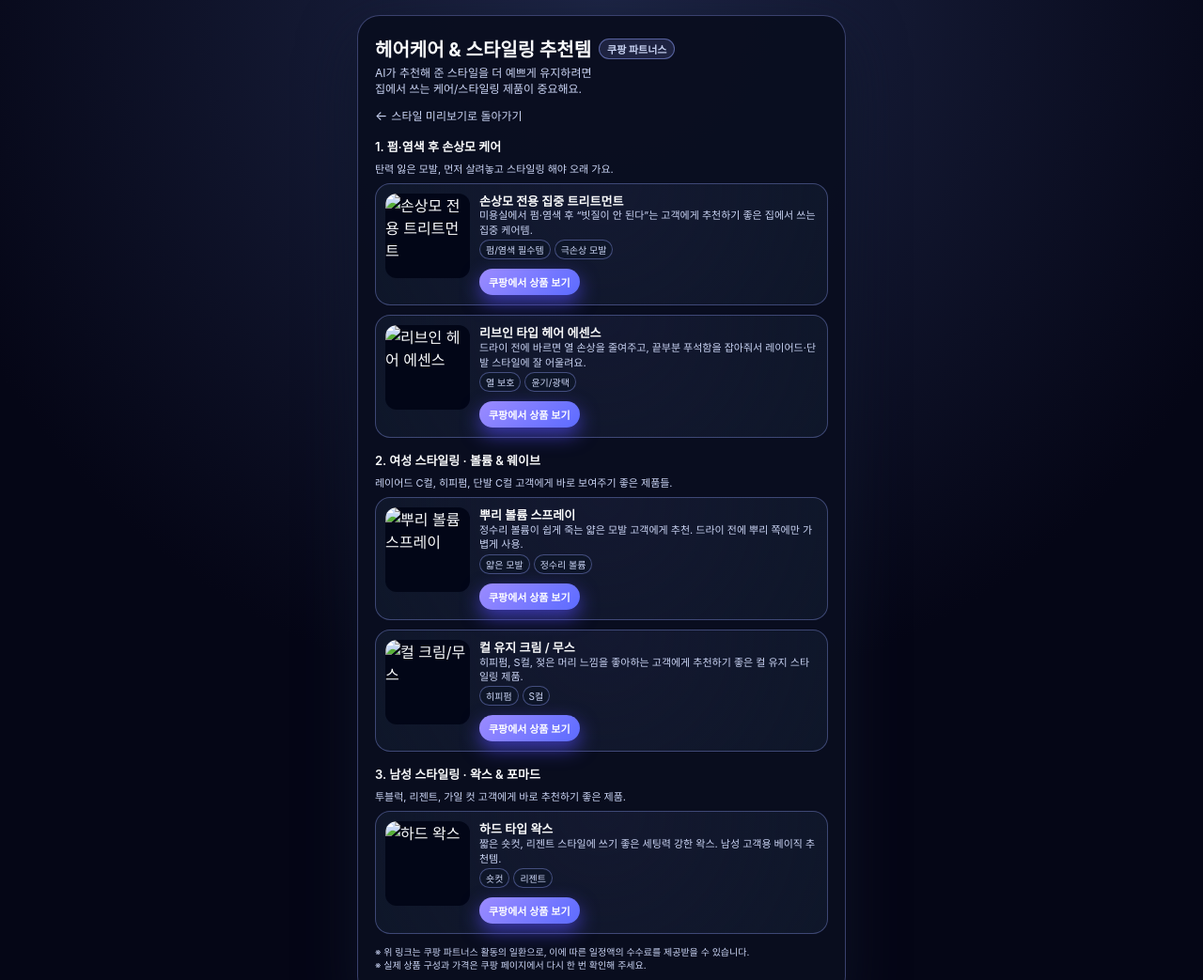
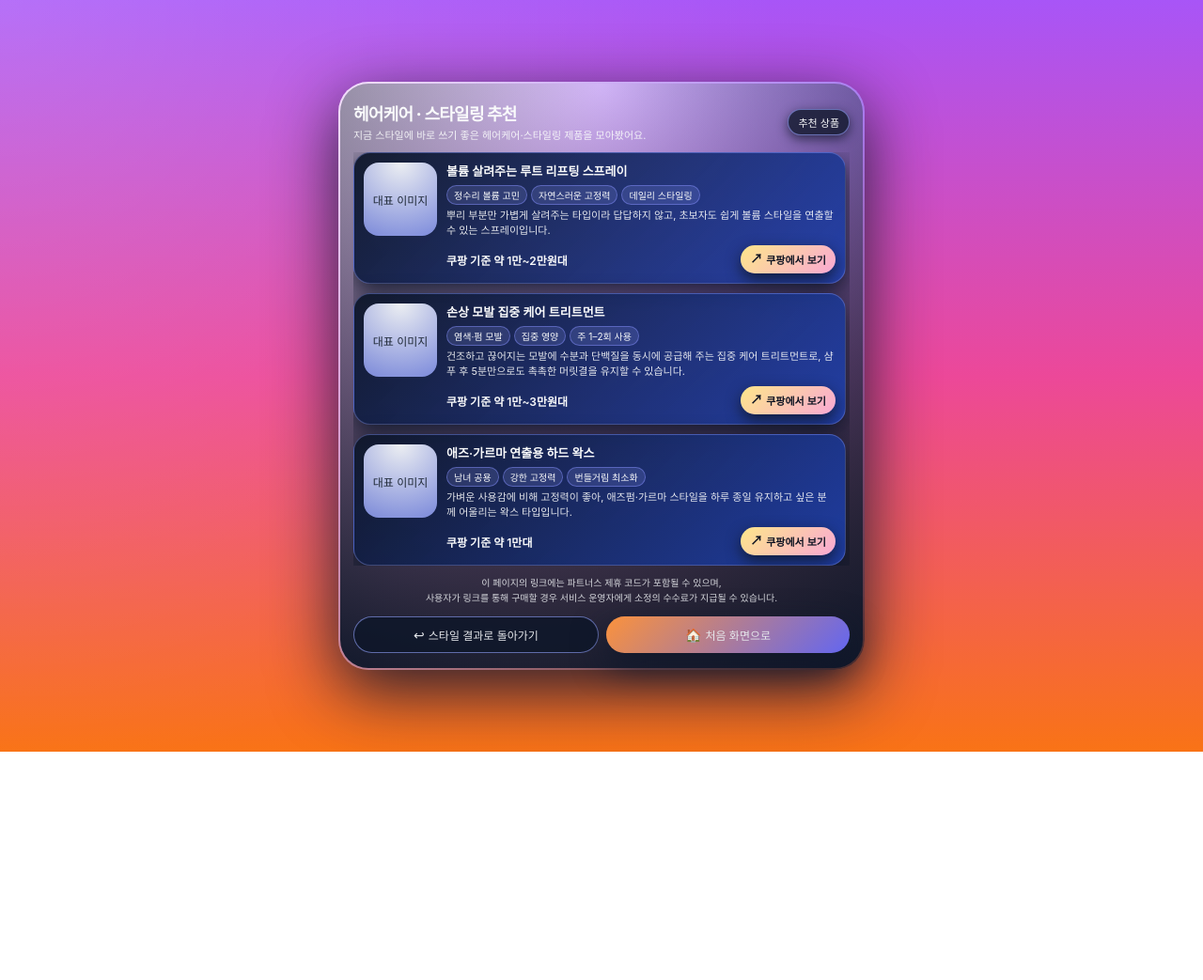
Before and after one commit to wkh7997-ship-it/ai-hair-stylist, a website: page public/products.html in a window 1280 px wide. Shown: the top 1043 px of the page at 94% size. After the commit the page ends 800 px from the top, so only its background shows below. Drawn offline with Linux system fonts and the light colour scheme.

Commit message:
Update products.html

```diff
--- a/public/products.html
+++ b/public/products.html
@@ -2,143 +2,147 @@
 <html lang="ko">
 <head>
   <meta charset="UTF-8" />
-  <title>AI 헤어코치 - 추천 헤어케어 & 스타일링템</title>
+  <title>AI 헤어 스타일러 – 추천 상품</title>
   <meta name="viewport" content="width=device-width, initial-scale=1" />
   <style>
     :root {
-      --primary: #9b8bff;
-      --primary-strong: #5c6bff;
-      --bg-deep: #050616;
-      --bg-top: #11152b;
-      --glass: rgba(10, 14, 32, 0.96);
-      --text-main: #f9fafb;
-      --text-sub: #cbd5f5;
+      --purple-top: #a855f7;
+      --purple-mid: #ec4899;
+      --purple-bottom: #f97316;
+      --card-bg: rgba(15, 23, 42, 0.96);
+      --chip-bg: rgba(148, 163, 255, 0.18);
       --border-soft: rgba(148, 163, 255, 0.35);
-      --tag-bg: rgba(15, 23, 42, 0.9);
     }
 
-    * { box-sizing: border-box; margin: 0; padding: 0; }
+    * {
+      box-sizing: border-box;
+      margin: 0;
+      padding: 0;
+    }
 
     body {
       font-family: -apple-system, BlinkMacSystemFont, system-ui, sans-serif;
       min-height: 100vh;
       display: flex;
       justify-content: center;
-      background: radial-gradient(circle at top, #1d2545, #050616 60%);
-      color: var(--text-main);
+      align-items: center;
       padding: 16px;
+      background:
+        radial-gradient(circle at top left, rgba(255,255,255,0.16), transparent 55%),
+        linear-gradient(180deg, var(--purple-top), var(--purple-mid), var(--purple-bottom));
+      color: #f9fafb;
     }
 
-    .page {
+    .frame {
       width: 100%;
-      max-width: 520px;
-      background: var(--glass);
-      border-radius: 24px;
-      border: 1px solid var(--border-soft);
-      box-shadow: 0 24px 60px rgba(15, 23, 42, 0.8);
-      padding: 20px 18px 28px;
+      max-width: 560px;
+      border-radius: 32px;
+      padding: 2px;
+      background: linear-gradient(135deg,
+        rgba(255,255,255,0.8),
+        rgba(148,163,255,0.5),
+        rgba(15,23,42,0.7));
+      box-shadow: 0 22px 70px rgba(15,23,42,0.9);
+    }
+
+    .inner {
+      border-radius: 30px;
+      background: radial-gradient(circle at top,
+        rgba(255,255,255,0.06),
+        rgba(15,23,42,0.98));
+      padding: 18px 14px 16px;
     }
 
     .header {
-      margin-bottom: 14px;
+      display: flex;
+      justify-content: space-between;
+      align-items: center;
+      margin-bottom: 10px;
     }
 
-    .title {
-      font-size: 20px;
-      font-weight: 700;
-      display: flex;
-      align-items: center;
-      gap: 8px;
+    .title-wrap h1 {
+      font-size: 18px;
+      font-weight: 800;
+      letter-spacing: -0.04em;
+      margin-bottom: 4px;
     }
 
-    .title-badge {
+    .title-wrap p {
       font-size: 11px;
-      padding: 2px 8px;
-      border-radius: 999px;
-      background: rgba(148, 163, 255, 0.15);
-      border: 1px solid rgba(148, 163, 255, 0.5);
-      color: var(--text-sub);
-    }
-
-    .subtitle {
-      margin-top: 4px;
-      font-size: 12px;
-      color: var(--text-sub);
+      opacity: 0.9;
       line-height: 1.4;
     }
 
-    .back-btn {
+    .badge {
+      padding: 5px 10px;
+      border-radius: 999px;
+      border: 1px solid rgba(148,163,255,0.6);
+      font-size: 11px;
+      background: rgba(15,23,42,0.8);
+      box-shadow: 0 4px 12px rgba(15,23,42,0.7);
+    }
+
+    .product-list {
       margin-top: 10px;
+      display: flex;
+      flex-direction: column;
+      gap: 10px;
+      max-height: 60vh;
+      overflow-y: auto;
+      padding-right: 4px;
+    }
+
+    .product-card {
+      display: flex;
+      gap: 10px;
+      padding: 10px;
+      border-radius: 18px;
+      background: linear-gradient(135deg,
+        rgba(15,23,42,0.96),
+        rgba(30,64,175,0.88));
+      border: 1px solid var(--border-soft);
+      box-shadow: 0 10px 26px rgba(15,23,42,0.9);
+    }
+
+    .thumb {
+      width: 78px;
+      min-width: 78px;
+      height: 78px;
+      border-radius: 16px;
+      background: radial-gradient(circle at top,
+        rgba(248,250,252,0.95),
+        rgba(148,163,255,0.8));
+      display: flex;
+      align-items: center;
+      justify-content: center;
       font-size: 12px;
-      color: var(--text-sub);
-      cursor: pointer;
-      display: inline-flex;
-      align-items: center;
+      color: #1f2937;
+      text-align: center;
+      padding: 6px;
+      overflow: hidden;
+    }
+
+    .thumb img {
+      width: 100%;
+      height: 100%;
+      object-fit: cover;
+      border-radius: 14px;
+    }
+
+    .info {
+      flex: 1;
+      display: flex;
+      flex-direction: column;
       gap: 4px;
     }
 
-    .back-btn span {
-      font-size: 14px;
-    }
-
-    .section-title {
-      margin-top: 14px;
-      margin-bottom: 6px;
+    .product-title {
       font-size: 13px;
       font-weight: 600;
-    }
-
-    .section-caption {
-      font-size: 11px;
-      color: var(--text-sub);
-      margin-bottom: 8px;
-    }
-
-    .product-list {
-      display: flex;
-      flex-direction: column;
-      gap: 10px;
-      margin-top: 4px;
-    }
-
-    .product-card {
-      display: grid;
-      grid-template-columns: 90px 1fr;
-      gap: 10px;
-      padding: 10px;
-      border-radius: 16px;
-      background: radial-gradient(circle at top, rgba(148, 163, 255, 0.08), rgba(15, 23, 42, 0.98));
-      border: 1px solid rgba(148, 163, 255, 0.35);
-    }
-
-    .product-img {
-      width: 100%;
-      aspect-ratio: 1 / 1;
-      border-radius: 12px;
-      object-fit: cover;
-      background: #020617;
-    }
-
-    .product-info {
-      display: flex;
-      flex-direction: column;
-      justify-content: space-between;
-      gap: 6px;
-    }
-
-    .product-name {
-      font-size: 13px;
-      font-weight: 600;
-      line-height: 1.3;
-    }
-
-    .product-desc {
-      font-size: 11px;
-      color: var(--text-sub);
       line-height: 1.4;
     }
 
-    .product-tags {
+    .tags {
       display: flex;
       flex-wrap: wrap;
       gap: 4px;
@@ -146,226 +150,215 @@
     }
 
     .tag {
+      padding: 2px 7px;
+      border-radius: 999px;
       font-size: 10px;
-      padding: 2px 6px;
-      border-radius: 999px;
-      background: var(--tag-bg);
-      border: 1px solid rgba(148, 163, 255, 0.4);
-      color: var(--text-sub);
+      background: var(--chip-bg);
+      border: 1px solid rgba(129,140,248,0.5);
+      white-space: nowrap;
     }
 
-    .product-btn {
+    .product-desc {
+      font-size: 11px;
+      opacity: 0.9;
+      line-height: 1.4;
+    }
+
+    .bottom-row {
+      display: flex;
+      justify-content: space-between;
+      align-items: center;
       margin-top: 4px;
-      font-size: 11px;
-      padding: 6px 10px;
+      gap: 6px;
+    }
+
+    .price {
+      font-size: 12px;
+      font-weight: 600;
+    }
+
+    .btn-link {
+      padding: 7px 10px;
       border-radius: 999px;
       border: none;
-      background: linear-gradient(135deg, var(--primary), var(--primary-strong));
-      color: #fff;
+      font-size: 11px;
       font-weight: 600;
-      text-decoration: none;
+      color: #0b1120;
+      background: linear-gradient(135deg,#fde68a,#f9a8d4);
+      cursor: pointer;
       display: inline-flex;
+      align-items: center;
+      gap: 4px;
+      box-shadow: 0 6px 16px rgba(15,23,42,0.85);
+      flex-shrink: 0;
+    }
+
+    .btn-link span {
+      font-size: 13px;
+      line-height: 0;
+    }
+
+    .footer-note {
+      margin-top: 10px;
+      font-size: 10px;
+      opacity: 0.9;
+      line-height: 1.6;
+      text-align: center;
+      color: #e5e7eb;
+    }
+
+    .nav-row {
+      margin-top: 12px;
+      display: flex;
+      gap: 8px;
+    }
+
+    .nav-btn {
+      flex: 1;
+      padding: 10px;
+      border-radius: 999px;
+      border: 1px solid rgba(148,163,255,0.6);
+      background: rgba(15,23,42,0.85);
+      color: #e5e7eb;
+      font-size: 12px;
+      font-weight: 500;
+      cursor: pointer;
+      display: flex;
       align-items: center;
       justify-content: center;
       gap: 4px;
-      width: fit-content;
-      box-shadow: 0 8px 20px rgba(79, 70, 229, 0.7);
     }
 
-    .note {
-      margin-top: 12px;
-      font-size: 10px;
-      color: var(--text-sub);
-      line-height: 1.4;
+    .nav-btn.primary {
+      border: none;
+      background: linear-gradient(135deg,#fb923c,#6366f1);
+      box-shadow: 0 14px 36px rgba(15,23,42,0.9);
+    }
+
+    .nav-btn span {
+      font-size: 14px;
+      line-height: 0;
+    }
+
+    a { text-decoration: none; color: inherit; }
+
+    @media (max-width: 420px) {
+      .inner {
+        padding: 16px 10px 14px;
+      }
+      .product-card {
+        padding: 9px;
+      }
+      .thumb {
+        width: 72px;
+        min-width: 72px;
+        height: 72px;
+      }
     }
   </style>
 </head>
 <body>
-  <div class="page">
-    <div class="header">
-      <div class="title">
-        헤어케어 & 스타일링 추천템
-        <span class="title-badge">쿠팡 파트너스</span>
+  <div class="frame">
+    <div class="inner">
+      <header class="header">
+        <div class="title-wrap">
+          <h1>헤어케어 · 스타일링 추천</h1>
+          <p>지금 스타일에 바로 쓰기 좋은 헤어케어·스타일링 제품을 모아봤어요.</p>
         </div>
-      <p class="subtitle">
-        AI가 추천해 준 스타일을 더 예쁘게 유지하려면<br />
-        집에서 쓰는 케어/스타일링 제품이 중요해요.
+        <div class="badge">추천 상품</div>
+      </header>
+
+      <main class="product-list">
+        <!-- ✅ 상품 1 -->
+        <article class="product-card">
+          <div class="thumb">
+            <!-- 실제 이미지를 쓰고 싶으면 아래 img의 src를 교체 -->
+            <!-- <img src="이미지주소" alt="상품 이미지" /> -->
+            대표 이미지
+          </div>
+          <div class="info">
+            <div class="product-title">볼륨 살려주는 루트 리프팅 스프레이</div>
+            <div class="tags">
+              <span class="tag">정수리 볼륨 고민</span>
+              <span class="tag">자연스러운 고정력</span>
+              <span class="tag">데일리 스타일링</span>
+            </div>
+            <p class="product-desc">
+              뿌리 부분만 가볍게 살려주는 타입이라 답답하지 않고, 초보자도 쉽게 볼륨 스타일을 연출할 수 있는 스프레이입니다.
             </p>
-      <div class="back-btn" onclick="window.location.href='/'">
-        <span>←</span> 스타일 미리보기로 돌아가기
+            <div class="bottom-row">
+              <div class="price">쿠팡 기준 약 1만~2만원대</div>
+              <button class="btn-link"
+                      onclick="window.open('https://www.coupang.com', '_blank')">
+                <span>↗</span> 쿠팡에서 보기
+              </button>
             </div>
           </div>
+        </article>
 
-    <!-- 섹션 1: 펌/염색 후 손상모 케어 -->
-    <div>
-      <div class="section-title">1. 펌·염색 후 손상모 케어</div>
-      <div class="section-caption">탄력 잃은 모발, 먼저 살려놓고 스타일링 해야 오래 가요.</div>
-      <div class="product-list">
-        <!-- 상품 1 -->
-        <div class="product-card">
-          <img
-            class="product-img"
-            src="여기에_상품_썸네일_URL_또는_임시이미지"
-            alt="손상모 전용 트리트먼트"
-          />
-          <div class="product-info">
-            <div>
-              <div class="product-name">손상모 전용 집중 트리트먼트</div>
-              <div class="product-desc">
-                미용실에서 펌·염색 후 “빗질이 안 된다”는 고객에게 추천하기 좋은 집에서 쓰는 집중 케어템.
+        <!-- ✅ 상품 2 -->
+        <article class="product-card">
+          <div class="thumb">대표 이미지</div>
+          <div class="info">
+            <div class="product-title">손상 모발 집중 케어 트리트먼트</div>
+            <div class="tags">
+              <span class="tag">염색·펌 모발</span>
+              <span class="tag">집중 영양</span>
+              <span class="tag">주 1–2회 사용</span>
             </div>
-              <div class="product-tags">
-                <span class="tag">펌/염색 필수템</span>
-                <span class="tag">극손상 모발</span>
+            <p class="product-desc">
+              건조하고 끊어지는 모발에 수분과 단백질을 동시에 공급해 주는 집중 케어 트리트먼트로, 샴푸 후 5분만으로도 촉촉한 머릿결을 유지할 수 있습니다.
+            </p>
+            <div class="bottom-row">
+              <div class="price">쿠팡 기준 약 1만~3만원대</div>
+              <button class="btn-link"
+                      onclick="window.open('https://www.coupang.com', '_blank')">
+                <span>↗</span> 쿠팡에서 보기
+              </button>
             </div>
           </div>
-            <a
-              class="product-btn"
-              href="여기에_쿠팡_파트너스_링크_붙이기"
-              target="_blank"
-              rel="noopener noreferrer"
-            >
-              쿠팡에서 상품 보기
-            </a>
+        </article>
+
+        <!-- ✅ 상품 3 -->
+        <article class="product-card">
+          <div class="thumb">대표 이미지</div>
+          <div class="info">
+            <div class="product-title">애즈·가르마 연출용 하드 왁스</div>
+            <div class="tags">
+              <span class="tag">남녀 공용</span>
+              <span class="tag">강한 고정력</span>
+              <span class="tag">번들거림 최소화</span>
+            </div>
+            <p class="product-desc">
+              가벼운 사용감에 비해 고정력이 좋아, 애즈펌·가르마 스타일을 하루 종일 유지하고 싶은 분께 어울리는 왁스 타입입니다.
+            </p>
+            <div class="bottom-row">
+              <div class="price">쿠팡 기준 약 1만대</div>
+              <button class="btn-link"
+                      onclick="window.open('https://www.coupang.com', '_blank')">
+                <span>↗</span> 쿠팡에서 보기
+              </button>
             </div>
           </div>
+        </article>
 
-        <!-- 상품 2 -->
-        <div class="product-card">
-          <img
-            class="product-img"
-            src="여기에_상품_썸네일_URL_또는_임시이미지"
-            alt="리브인 헤어 에센스"
-          />
-          <div class="product-info">
-            <div>
-              <div class="product-name">리브인 타입 헤어 에센스</div>
-              <div class="product-desc">
-                드라이 전에 바르면 열 손상을 줄여주고, 끝부분 푸석함을 잡아줘서 레이어드·단발 스타일에 잘 어울려요.
-              </div>
-              <div class="product-tags">
-                <span class="tag">열 보호</span>
-                <span class="tag">윤기/광택</span>
-              </div>
-            </div>
-            <a
-              class="product-btn"
-              href="여기에_쿠팡_파트너스_링크_붙이기"
-              target="_blank"
-              rel="noopener noreferrer"
-            >
-              쿠팡에서 상품 보기
-            </a>
+        <!-- 필요하면 아래에 같은 형식으로 상품 더 추가하면 됨 -->
+      </main>
+
+      <section class="footer-note">
+        이 페이지의 링크에는 파트너스 제휴 코드가 포함될 수 있으며,<br />
+        사용자가 링크를 통해 구매할 경우 서비스 운영자에게 소정의 수수료가 지급될 수 있습니다.
+      </section>
+
+      <div class="nav-row">
+        <button class="nav-btn" onclick="window.location.href='result.html'">
+          <span>↩</span> 스타일 결과로 돌아가기
+        </button>
+        <button class="nav-btn primary" onclick="window.location.href='index.html'">
+          <span>🏠</span> 처음 화면으로
+        </button>
       </div>
     </div>
   </div>
-    </div>
-
-    <!-- 섹션 2: 여성 스타일링 -->
-    <div>
-      <div class="section-title">2. 여성 스타일링 · 볼륨 & 웨이브</div>
-      <div class="section-caption">레이어드 C컬, 히피펌, 단발 C컬 고객에게 바로 보여주기 좋은 제품들.</div>
-      <div class="product-list">
-        <!-- 상품 3 -->
-        <div class="product-card">
-          <img
-            class="product-img"
-            src="여기에_상품_썸네일_URL_또는_임시이미지"
-            alt="뿌리 볼륨 스프레이"
-          />
-          <div class="product-info">
-            <div>
-              <div class="product-name">뿌리 볼륨 스프레이</div>
-              <div class="product-desc">
-                정수리 볼륨이 쉽게 죽는 얇은 모발 고객에게 추천. 드라이 전에 뿌리 쪽에만 가볍게 사용.
-              </div>
-              <div class="product-tags">
-                <span class="tag">얇은 모발</span>
-                <span class="tag">정수리 볼륨</span>
-              </div>
-            </div>
-            <a
-              class="product-btn"
-              href="여기에_쿠팡_파트너스_링크_붙이기"
-              target="_blank"
-              rel="noopener noreferrer"
-            >
-              쿠팡에서 상품 보기
-            </a>
-          </div>
-        </div>
-
-        <!-- 상품 4 -->
-        <div class="product-card">
-          <img
-            class="product-img"
-            src="여기에_상품_썸네일_URL_또는_임시이미지"
-            alt="컬 크림/무스"
-          />
-          <div class="product-info">
-            <div>
-              <div class="product-name">컬 유지 크림 / 무스</div>
-              <div class="product-desc">
-                히피펌, S컬, 젖은 머리 느낌을 좋아하는 고객에게 추천하기 좋은 컬 유지 스타일링 제품.
-              </div>
-              <div class="product-tags">
-                <span class="tag">히피펌</span>
-                <span class="tag">S컬</span>
-              </div>
-            </div>
-            <a
-              class="product-btn"
-              href="여기에_쿠팡_파트너스_링크_붙이기"
-              target="_blank"
-              rel="noopener noreferrer"
-            >
-              쿠팡에서 상품 보기
-            </a>
-          </div>
-        </div>
-      </div>
-    </div>
-
-    <!-- 섹션 3: 남성 스타일링 -->
-    <div>
-      <div class="section-title">3. 남성 스타일링 · 왁스 & 포마드</div>
-      <div class="section-caption">투블럭, 리젠트, 가일 컷 고객에게 바로 추천하기 좋은 제품.</div>
-      <div class="product-list">
-        <!-- 상품 5 -->
-        <div class="product-card">
-          <img
-            class="product-img"
-            src="여기에_상품_썸네일_URL_또는_임시이미지"
-            alt="하드 왁스"
-          />
-          <div class="product-info">
-            <div>
-              <div class="product-name">하드 타입 왁스</div>
-              <div class="product-desc">
-                짧은 숏컷, 리젠트 스타일에 쓰기 좋은 세팅력 강한 왁스. 남성 고객용 베이직 추천템.
-              </div>
-              <div class="product-tags">
-                <span class="tag">숏컷</span>
-                <span class="tag">리젠트</span>
-              </div>
-            </div>
-            <a
-              class="product-btn"
-              href="여기에_쿠팡_파트너스_링크_붙이기"
-              target="_blank"
-              rel="noopener noreferrer"
-            >
-              쿠팡에서 상품 보기
-            </a>
-          </div>
-        </div>
-      </div>
-    </div>
-
-    <p class="note">
-      ※ 위 링크는 쿠팡 파트너스 활동의 일환으로, 이에 따른 일정액의 수수료를 제공받을 수 있습니다.<br />
-      ※ 실제 상품 구성과 가격은 쿠팡 페이지에서 다시 한 번 확인해 주세요.
-    </p>
-  </div>
 </body>
 </html>
```
Lines whose indentation alone changed are shown as unchanged.
